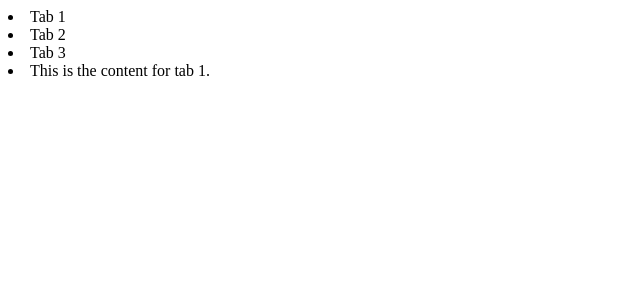
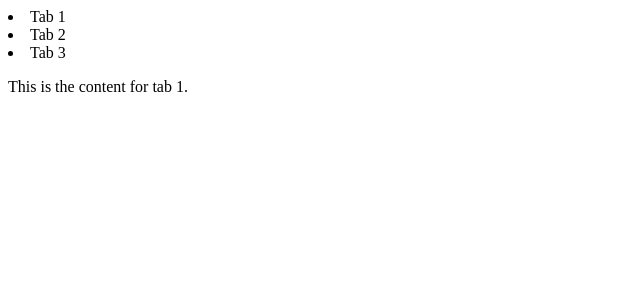
Before and after one commit to acciojob/react-composition-1-tanzil7786, a React app: page / in a window 1280 px wide. Shown: the top 300 px of the page, without its empty margins (0-640 px from the left). Built offline with nearby package versions, Linux system fonts and the light colour scheme.

Commit message:
submitting code-Wed Jul 26 2023 23:18:26 GMT+0530 (India Standard Time)

```diff
--- a/src/components/App.js
+++ b/src/components/App.js
@@ -13,7 +13,7 @@ const App = () => {
           <li onClick={change}>Tab 1</li>
           <li onClick={change}>Tab 2</li>
           <li onClick={change}>Tab 3</li>
-          <li>This is the content for {count}.</li>
+          <p>This is the content for {count}.</p>
     </div>
 
   )
```
